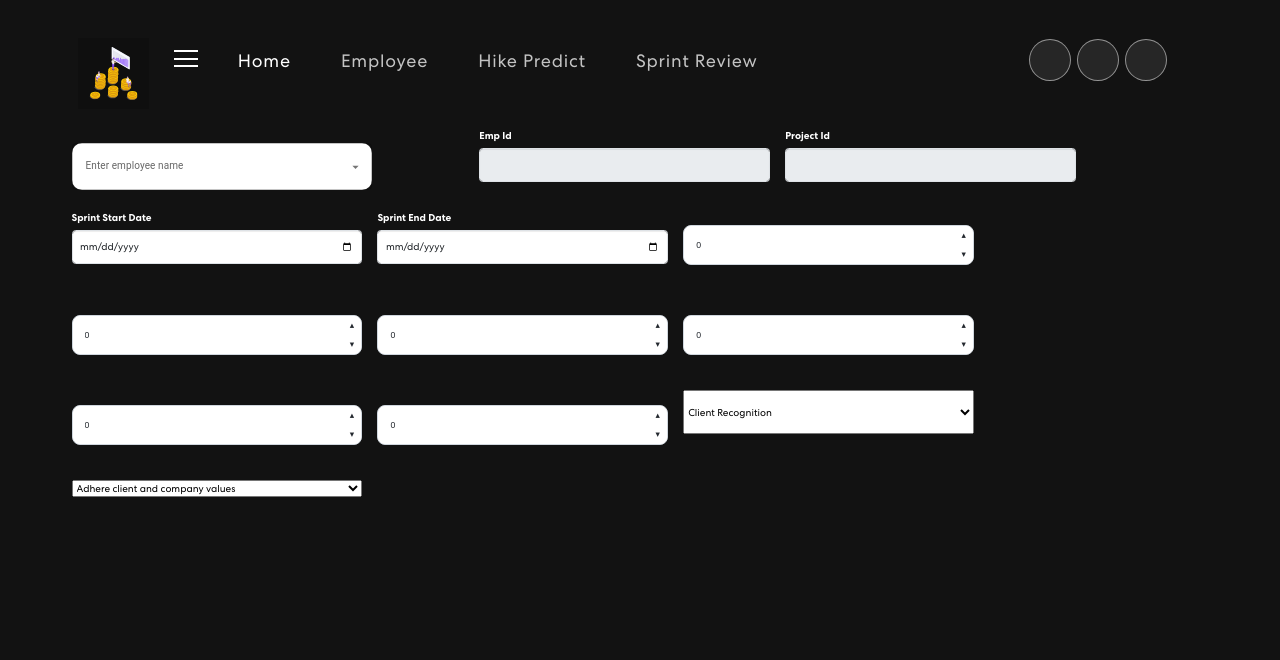
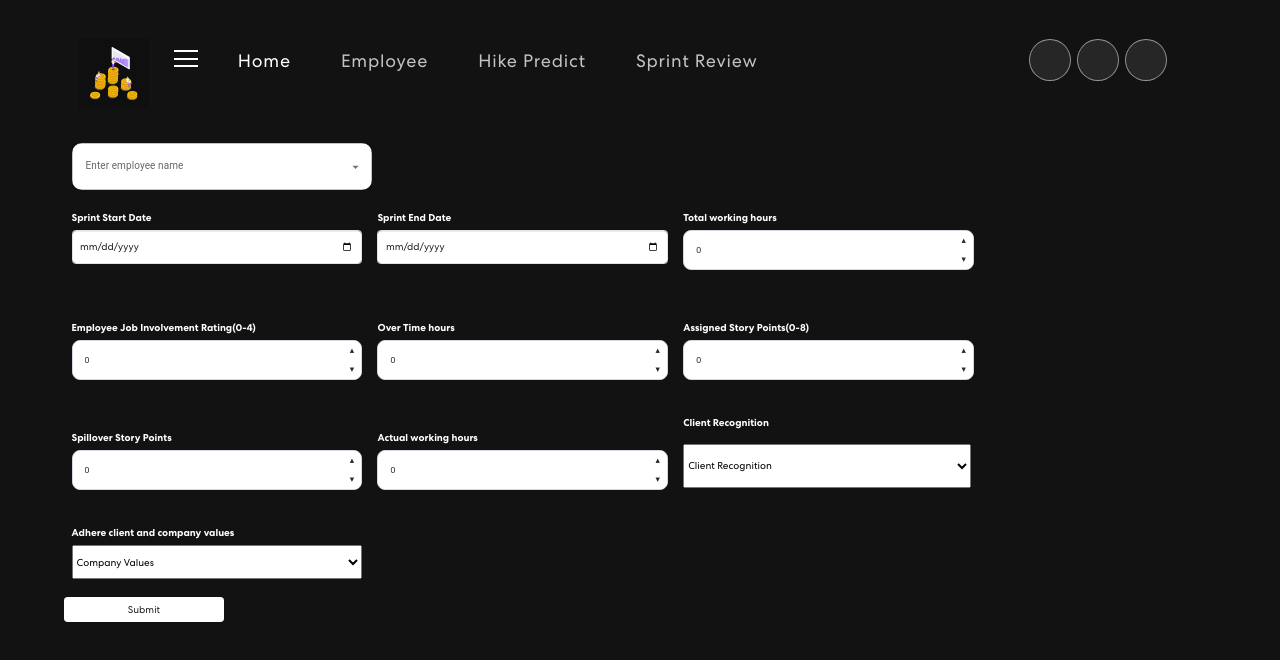
Before and after one commit to gowthamkumar-crypto/EmployeeHikeAndSalaryPredictionFrontEnd, a React (Create React App) app: page /sprintReview in a window 1280 px wide. Shown: the top 660 px of the page. Built offline with nearby package versions, Linux system fonts and the light colour scheme.

Commit message:
sprint review changes

```diff
--- a/src/components/Employee.js
+++ b/src/components/Employee.js
@@ -15,7 +15,6 @@ export const Employee = () =>{
             <NavBar></NavBar>
             <div style={{display:'flex', marginTop:'15%', justifyContent:'space-evenly'}}>
                 <button type="button" className="btn btn-primary" onClick={handleButtonClick}>Add New Employee</button>
-                <button type="button" className="btn btn-primary">Edit Existing Employee</button>
             </div>
         </div>
     )
--- a/src/components/HikePredict.js
+++ b/src/components/HikePredict.js
@@ -1,40 +1,81 @@
-// import { Autocomplete, TextField } from "@mui/material";
-// import { useState } from "react";
-// import { NavBar } from "./NavBar";
-// import axios from "axios";
+import { Autocomplete, TextField } from "@mui/material";
+import { useState } from "react";
+import { NavBar } from "./NavBar";
+import axios from "axios";
+import NumberInputIntroduction from "./NumberInput";
+import { Form } from 'react-bootstrap';
 
-// const HikePredict = () => {
+const HikePredict = () => {
 
-//     const [options, setOptions] = useState([]);
+    const [options, setOptions] = useState([]);
+    const [data, setData] = useState({
+      EmpEnvironmentSatisfaction: 0,
+      jobInvolvement: 0,
+      overTime: 0,
+      assignedStoryPoints: 0,
+      spillOverStoryPoints: 0,
+      actualWorkingHours: 0,
+      clientRecognition: '',
+      companyValues: '',
+      sprintStartDate:'',
+      sprintEndDate:''
+    });
+    const onInputChange = ( event , value) => {;
+     if(value.length > 2){
+        axios.post(`http://127.0.0.1:5000/sprint/review/search/${value}`).then((res)=>{
+        if(res.data.length > 0){
+          let modData = [];
+          res.data.map((item,index)=>{
+            modData.push({label:item,id:index})
+          });
+          setOptions([...modData])
+        }
+        });
+     }
+    }
 
-//     const onInputChange = ( event , value) => {;
-//      if(value.length > 2){
-//         axios.post(`http://127.0.0.1:5000/sprint/review/search/${value}`).then((res)=>{
-//         if(res.data.length > 0){
-//           let modData = [];
-//           res.data.map((item,index)=>{
-//             modData.push({label:item,id:index})
-//           });
-//           setOptions([...modData])
-//         }
-//         });
-//      }
-//     }
+    return (
+        <>
+        <NavBar></NavBar>
+            <Autocomplete
+            options={options}
+            onInputChange={onInputChange}
+            style={{ width: 300, background: 'white', top: '25rem', left: '16%', position: 'relative', borderRadius: '10px'  }}
+            renderInput={(params) => (
+              <TextField {...params} label="Enter employee name" variant="outlined" />
+            )}
+          />
+      <div class="form-group col-3 customPadding" style={{marginTop: '300px', marginLeft: '15%'}}>
+        <Form.Label>Employee Environment Satisfaction</Form.Label>
+        <NumberInputIntroduction min={0} max={80} />
+      </div>
+      <div class="form-group col-3 customPadding" style={{marginTop: '10px', marginLeft: '15%'}}>
+        <Form.Label>Employee Last Salary Hike Percent</Form.Label>
+        <NumberInputIntroduction min={0} max={80}/>
+      </div>
+      <div class="form-group col-3 customPadding" style={{marginTop: '10px', marginLeft: '15%'}}>
+        <Form.Label>Employee Work Life Balance(as per your conversation with employee)</Form.Label>
+        <NumberInputIntroduction min={0} max={80}/>
+      </div>
+      <div class="form-group col-3 customPadding" style={{marginTop: '10px', marginLeft: '15%'}}>
+        <Form.Label>Experience Years In Our Company</Form.Label>
+        <NumberInputIntroduction min={0} max={80}/>
+      </div>
+      <div class="form-group col-3 customPadding" style={{marginTop: '10px', marginLeft: '15%'}}>
+        <Form.Label>Experience Years In Current Role</Form.Label>
+        <NumberInputIntroduction min={0} max={80}/>
+      </div>
+      <div class="form-group col-3 customPadding" style={{marginTop: '10px', marginLeft: '15%'}}>
+        <Form.Label>Years Since Last Promotion</Form.Label>
+        <NumberInputIntroduction min={0} max={80}/>
+      </div>
+      <div class="form-group col-3 customPadding" style={{marginTop: '10px', marginLeft: '15%'}}>
+        <Form.Label>Years With Current Manager</Form.Label>
+        <NumberInputIntroduction min={0} max={80}/>
+      </div>
+      </>
+    )
 
-//     return (
-//         <>
-//         <NavBar></NavBar>
-//         <Autocomplete
-//         options={options}
-//         onInputChange={onInputChange}
-//         style={{ width: 300, background: 'white', top: '25rem', left: '25rem', position: 'relative', borderRadius: '10px'  }}
-//         renderInput={(params) => (
-//           <TextField {...params} label="Enter employee name" variant="outlined" />
-//         )}
-//       />
-//       </>
-//     )
+}
 
-// }
-
-// export default HikePredict
+export default HikePredict
--- a/src/components/NavBar.js
+++ b/src/components/NavBar.js
@@ -40,7 +40,7 @@ export const NavBar = () => {
           <Nav className="me-auto">
             <Nav.Link className={activeLink==='home' ? 'active navbar-link':'navbar-link'} onClick={()=> navigate('/')}>Home</Nav.Link>
             <Nav.Link className={activeLink==='employee' ? 'active navbar-link':'navbar-link'} onClick={()=> navigate('/Employee')}>Employee</Nav.Link>
-            <Nav.Link className={activeLink==='hike' ? 'active navbar-link':'navbar-link'} onClick={()=> onUpdateActiveLink('/hikePredict')}>Hike Predict</Nav.Link>
+            <Nav.Link className={activeLink==='hike' ? 'active navbar-link':'navbar-link'} onClick={()=> navigate('/hikePredict')}>Hike Predict</Nav.Link>
             <Nav.Link className={activeLink==='review' ? 'active navbar-link':'navbar-link'} onClick={()=> navigate('/sprintReview')}>Sprint Review</Nav.Link>
           </Nav>
           <span className='navbar-text'>
--- a/src/components/SprintReview.js
+++ b/src/components/SprintReview.js
@@ -9,8 +9,7 @@ const SprintReview = () => {
 
     const [options, setOptions] = useState([]);
     const [data, setData] = useState({
-      empId: '',
-      projectId: '',
+      empNameId:'',
       workingHours: 0,
       jobInvolvement: 0,
       overTime: 0,
@@ -19,6 +18,8 @@ const SprintReview = () => {
       actualWorkingHours: 0,
       clientRecognition: '',
       companyValues: '',
+      sprintStartDate:'',
+      sprintEndDate:''
     });
 
     const onInputChange = ( event , value) => {;
@@ -34,14 +35,39 @@ const SprintReview = () => {
      }
     }
 
+
     const handleValue = (e) => {
       e.preventDefault();
     setData({
       ...data, [e.target.name]: e.target.value
     });
+    console.log(e.target.value)
     }
 
-    const { empId, projectId, workingHours, jobInvolvement, overTime, assignedStoryPoints, spillOverStoryPoints, actualWorkingHours, clientRecognition, companyValues } = data;
+    const {empNameId, workingHours, jobInvolvement, overTime, assignedStoryPoints, spillOverStoryPoints, actualWorkingHours, clientRecognition, companyValues } = data;
+
+    const sprintReview = () => {
+      axios.post('http://127.0.0.1:5000/sprint/review', {
+        empNameId,
+        totalWorkingHours:workingHours,
+        jobInvolvement,
+        overTime,
+        assignedStoryPoints,
+        spillOverStoryPoints,
+        actualWorkingHours,
+        sprintStartDate:data.sprintStartDate,
+        sprintEndDate:data.sprintEndDate,
+        achivements:clientRecognition,
+        coreValues:companyValues,
+      }).then(result => {
+        alert('data saved successfully')
+      })
+        .catch(error => {
+          alert('service error')
+          console.log(error)
+        })
+  }
+
 
     return (
         <>
@@ -53,72 +79,75 @@ const SprintReview = () => {
         onInputChange={onInputChange}
         style={{ width: 300, background: 'white', position: 'relative', borderRadius: '10px'  }}
         renderInput={(params) => (
-          <TextField {...params} label="Enter employee name" variant="outlined" />
+          <TextField {...params} label="Enter employee name" variant="outlined" name="empNameId" onBlur={e=>handleValue(e)}/>
         )}
       />
-      </div>
-      <div class="col-3 customPadding">
-        <label for="empId">Emp Id</label>
-        <input type="text" class="form-control" name="empId" disabled value={empId}/>
-      </div>
-      <div class="col-3 customPadding">
-        <label for="projectId">Project Id</label>
-        <input type="text" class="form-control" name="projectId" disabled value={projectId}/>
       </div>
       </div>
       <div class="row" style={{marginTop: '20px', marginLeft: '5%'}}>
       <div class="form-group col-3 customPadding">
           <Form.Label>Sprint Start Date</Form.Label>
-          <Form.Control type="date" name="startDate" placeholder="Sprint Start Date" onChange={e => handleValue(e)}/>
+          <Form.Control type="date" name="sprintStartDate" placeholder="Sprint Start Date" onChange={e => handleValue(e)}/>
         </div>
         <div class="form-group col-3 customPadding">
           <Form.Label>Sprint End Date</Form.Label>
-          <Form.Control type="date" name="endDate" placeholder="Sprint End Date" onChange={e => handleValue(e)}/>
+          <Form.Control type="date" name="sprintEndDate" placeholder="Sprint End Date" onChange={e => handleValue(e)}/>
         </div>
-        <div class="form-group col-3 customPadding" style={{marginTop: '1.5rem'}}>
+        <div class="form-group col-3 customPadding">
+        <Form.Label>Total working hours</Form.Label>
         <NumberInputIntroduction min={0} max={80} onNumberChange={(value) => {
           setData({...data, workingHours: value })}} value={workingHours}/>
         </div>
       </div>
       <div class="row" style={{marginTop: '20px', marginLeft: '5%'}}>
       <div class="form-group col-3 customPadding" style={{marginTop: '1.5rem'}}>
+      <Form.Label>Employee Job Involvement Rating(0-4)</Form.Label>
         <NumberInputIntroduction min={0} max={4} onNumberChange={(value) => {
           setData({...data, jobInvolvement: value })}} value={jobInvolvement}/>
         </div>
         <div class="form-group col-3 customPadding" style={{marginTop: '1.5rem'}}>
+        <Form.Label>Over Time hours</Form.Label>
         <NumberInputIntroduction min={0} max={40} onNumberChange={(value) => {
           setData({...data, overTime: value })}} value={overTime}/>
         </div>
         <div class="form-group col-3 customPadding" style={{marginTop: '1.5rem'}}>
+        <Form.Label>Assigned Story Points(0-8)</Form.Label>
         <NumberInputIntroduction min={0} max={8} onNumberChange={(value) => {
           setData({...data, assignedStoryPoints: value })}} value={assignedStoryPoints}/>
         </div>
       </div>
       <div class="row" style={{marginTop: '20px', marginLeft: '5%'}}>
       <div class="form-group col-3 customPadding" style={{marginTop: '1.5rem'}}>
+        <Form.Label>Spillover Story Points</Form.Label>
         <NumberInputIntroduction min={0} max={8} onNumberChange={(value) => {
           setData({...data, spillOverStoryPoints: value })}} value={spillOverStoryPoints}/>
         </div>
         <div class="form-group col-3 customPadding" style={{marginTop: '1.5rem'}}>
+        <Form.Label>Actual working hours</Form.Label>
         <NumberInputIntroduction min={0} max={80} onNumberChange={(value) => {
           setData({...data, actualWorkingHours: value })}} value={actualWorkingHours}/>
         </div>
         <div class="form-group col-3 customPadding">
-        <select name="clientRecognition"  onChange={e => handleValue(e)} value={clientRecognition} style={{color:'black', width:'100%', height:'80%'}}>
-                                <option>Client Recognition</option>
+        <Form.Label>Client Recognition</Form.Label>
+        <select name="clientRecognition" value={clientRecognition}  onChange={e => handleValue(e)} style={{color:'black', width:'99%', height:'58%', marginTop:'3%'}}>
+                                <option value="">Client Recognition</option>
                                 <option value="yes">yes</option>
                                 <option value="no">no</option>
         </select>
         </div>
       </div>
       <div class="row" style={{marginTop: '20px', marginLeft: '5%'}}>
+      <Form.Label>Adhere client and company values</Form.Label>
       <div class="form-group col-3 customPadding">
-        <select name="companyValues"  onChange={e => handleValue(e)} value={companyValues} style={{color:'black', width:'100%', height:'100%'}}>
-                                <option>Adhere client and company values</option>
+        <select name="companyValues" value={companyValues} onChange={e => handleValue(e)} style={{color:'black', width:'100%', height:'200%'}}>
+                                <option value="">Company Values</option>
                                 <option value="yes">yes</option>
                                 <option value="no">no</option>
         </select>
         </div>
+        </div>
+        <div class="row" style={{marginTop: '20px', marginLeft: '5%'}}>
+        <button type="submit" class="btn" style={{background:"white",width:"16rem"}} onClick={sprintReview} >Submit</button>
         </div>
       </>
     )
```
